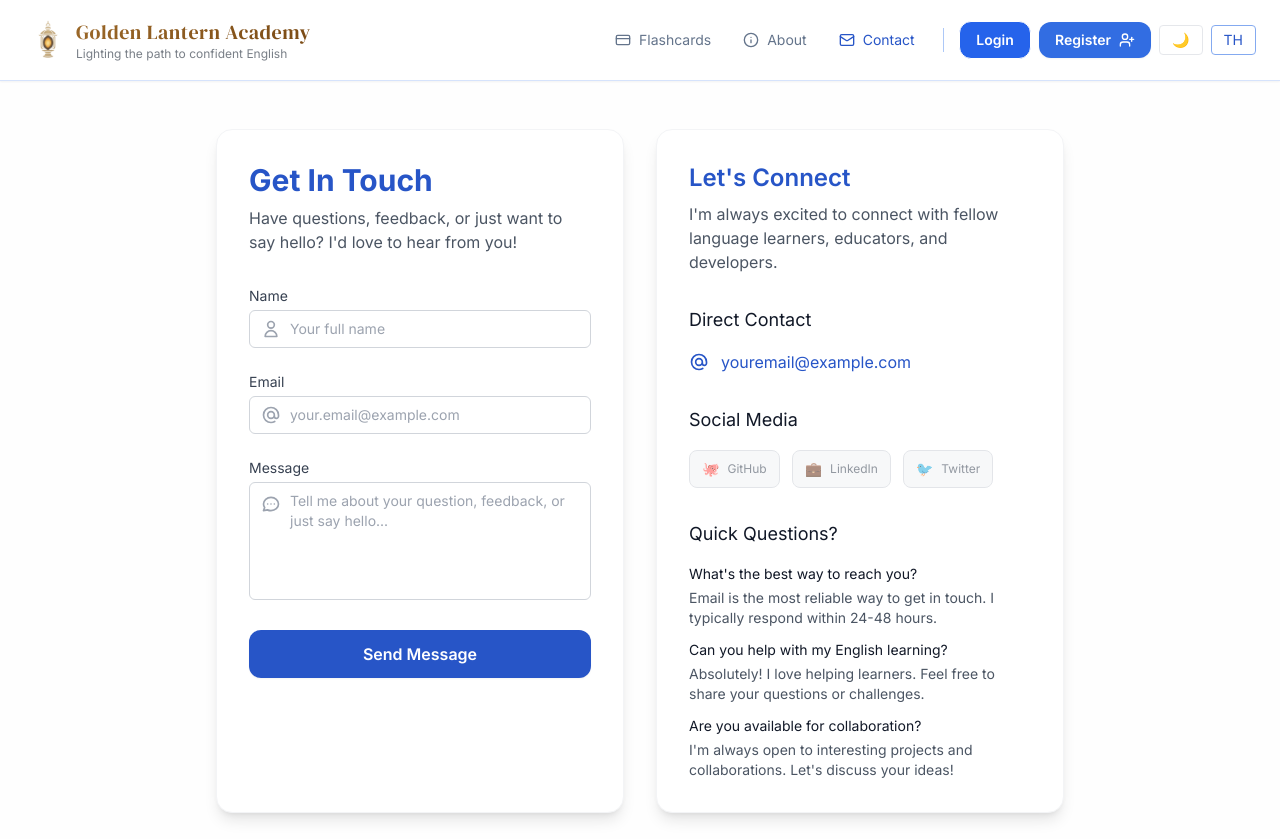
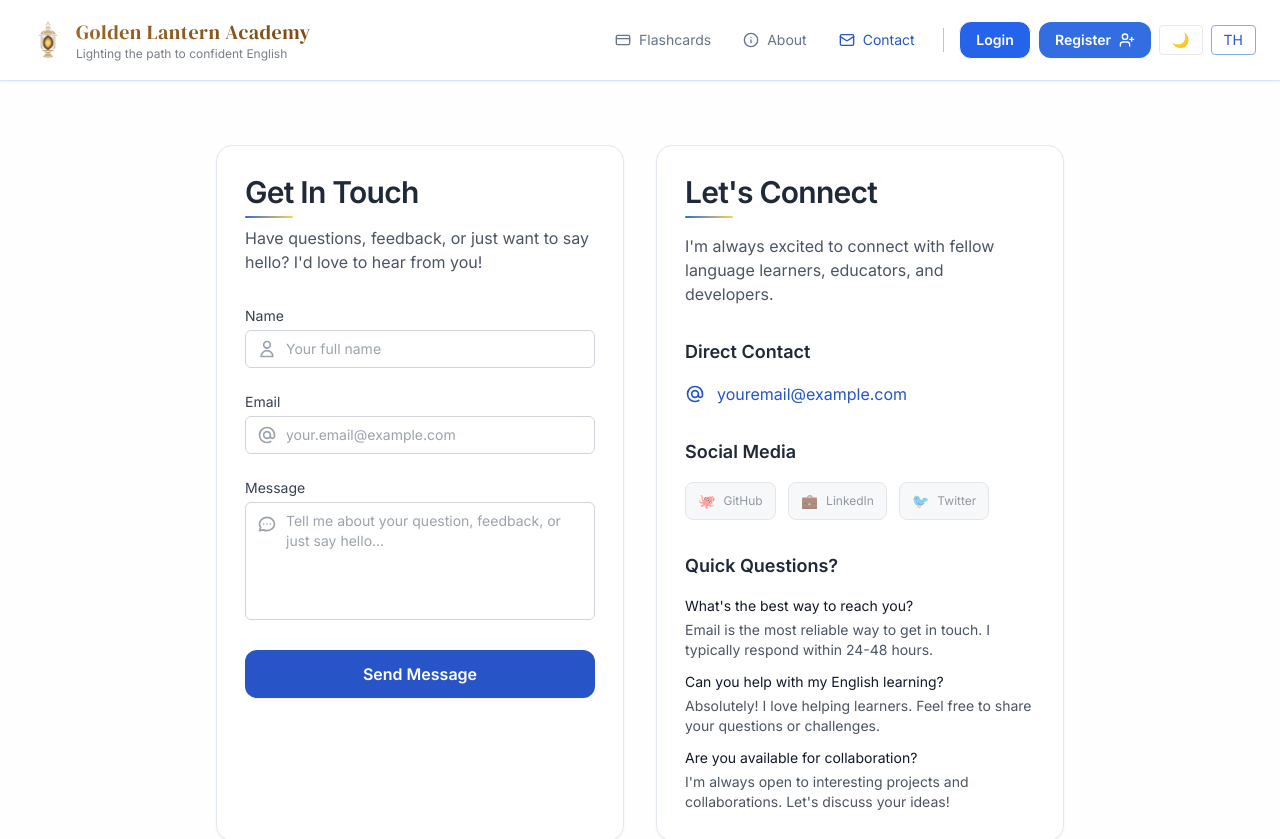
Before and after one commit to afk-bro/tiger-english, a React (Vite) app: page /contact in a window 1280 px wide. Shown: the top 839 px of the page. Built offline with nearby package versions, Linux system fonts and the light colour scheme; no server answers.

Commit message:
feat: apply visual system to about and contact pages

```diff
--- a/src/pages/About.tsx
+++ b/src/pages/About.tsx
@@ -17,8 +17,8 @@ export default function About() {
   ];
 
   return (
-    <div className="max-w-4xl mx-auto px-6 py-12">
-      <article className="bg-white dark:bg-surface-dark shadow-lg rounded-2xl p-8 sm:p-10 border border-gray-100 dark:border-gray-700">
+    <div className="max-w-4xl mx-auto px-4 md:px-6 py-12 md:py-16">
+      <article className="card card-lg">
         {/* Header Section */}
         <header className="flex items-center mb-8">
           <img
@@ -62,7 +62,7 @@ export default function About() {
 
         {/* Skills & Technologies Section */}
         <section className="mb-10">
-          <h2 className="text-2xl font-semibold text-primary-600 dark:text-primary-400 mb-6">
+          <h2 className="text-display heading-accent mb-6">
             Skills & Technologies
           </h2>
           <p className="text-base text-text-light dark:text-text-dark mb-4 leading-relaxed">
@@ -73,7 +73,7 @@ export default function About() {
             {technologies.map((tech) => (
               <div
                 key={tech.name}
-                className="bg-gray-50 dark:bg-gray-800 rounded-lg p-3 text-center border border-gray-200 dark:border-gray-700 hover:border-primary-300 dark:hover:border-primary-600 transition-colors"
+                className="card text-center"
               >
                 <div className="font-medium text-text-light dark:text-text-dark text-sm">
                   {tech.name}
@@ -88,7 +88,7 @@ export default function About() {
 
         {/* Social Links Section */}
         <section className="mb-8">
-          <h2 className="text-2xl font-semibold text-primary-600 dark:text-primary-400 mb-6">
+          <h2 className="text-display heading-accent mb-6">
             Connect With Me
           </h2>
           <div className="flex flex-wrap gap-4 justify-center sm:justify-start mb-6">
--- a/src/pages/Contact.tsx
+++ b/src/pages/Contact.tsx
@@ -45,12 +45,12 @@ export default function Contact() {
   ];
 
   return (
-    <div className="max-w-4xl mx-auto px-6 py-12">
+    <div className="max-w-4xl mx-auto px-4 md:px-6 py-12 md:py-16">
       <div className="grid grid-cols-1 lg:grid-cols-2 gap-8">
         {/* Contact Form Section */}
-        <section className="bg-white dark:bg-surface-dark shadow-lg rounded-2xl p-8 border border-gray-100 dark:border-gray-700">
+        <section className="card card-lg">
           <header className="mb-8">
-            <h1 className="text-3xl font-bold text-primary-600 dark:text-primary-400 mb-2">
+            <h1 className="text-display heading-accent mb-2">
               Get In Touch
             </h1>
             <p className="text-gray-600 dark:text-gray-400">
@@ -151,9 +151,9 @@ export default function Contact() {
         </section>
 
         {/* Contact Information Section */}
-        <section className="bg-white dark:bg-surface-dark shadow-lg rounded-2xl p-8 border border-gray-100 dark:border-gray-700">
+        <section className="card card-lg">
           <header className="mb-8">
-            <h2 className="text-2xl font-semibold text-primary-600 dark:text-primary-400 mb-2">
+            <h2 className="text-display heading-accent mb-4">
               Let's Connect
             </h2>
             <p className="text-gray-600 dark:text-gray-400">
@@ -163,7 +163,7 @@ export default function Contact() {
 
           {/* Direct Contact */}
           <div className="mb-8">
-            <h3 className="text-lg font-medium text-gray-900 dark:text-gray-100 mb-4">
+            <h3 className="text-base md:text-lg font-semibold text-semantic-text dark:text-semantic-text mb-4">
               Direct Contact
             </h3>
             <div className="space-y-3">
@@ -187,7 +187,7 @@ export default function Contact() {
 
           {/* Social Media */}
           <div className="mb-8">
-            <h3 className="text-lg font-medium text-gray-900 dark:text-gray-100 mb-4">
+            <h3 className="text-base md:text-lg font-semibold text-semantic-text dark:text-semantic-text mb-4">
               Social Media
             </h3>
             <div className="flex flex-wrap gap-3">
@@ -217,7 +217,7 @@ export default function Contact() {
 
           {/* FAQ */}
           <div>
-            <h3 className="text-lg font-medium text-gray-900 dark:text-gray-100 mb-4">
+            <h3 className="text-base md:text-lg font-semibold text-semantic-text dark:text-semantic-text mb-4">
               Quick Questions?
             </h3>
             <div className="space-y-3 text-sm">
```
